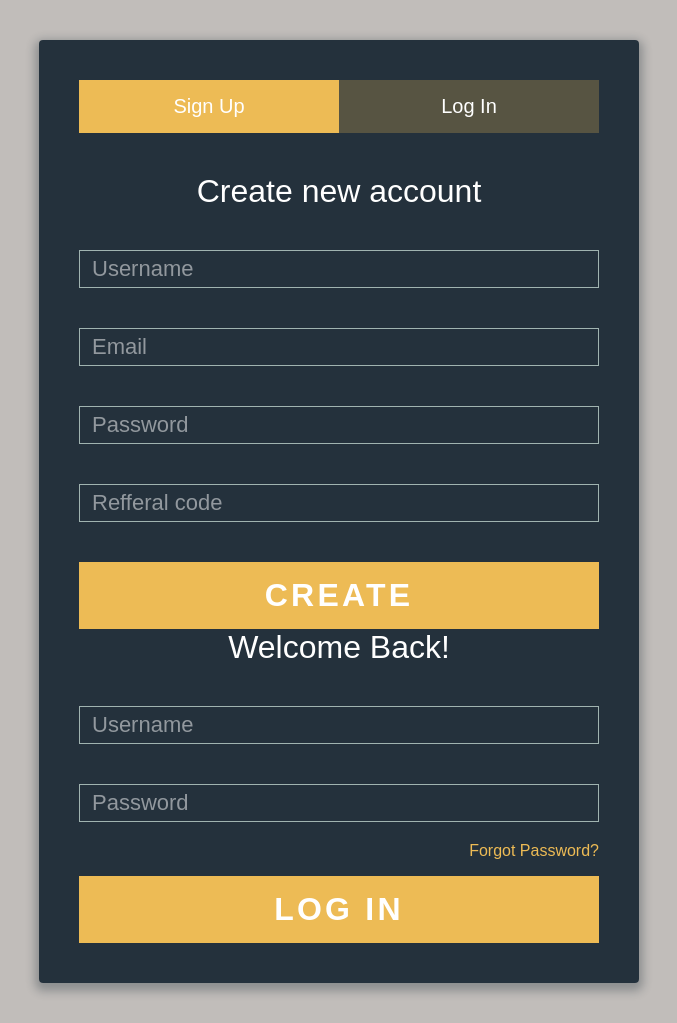
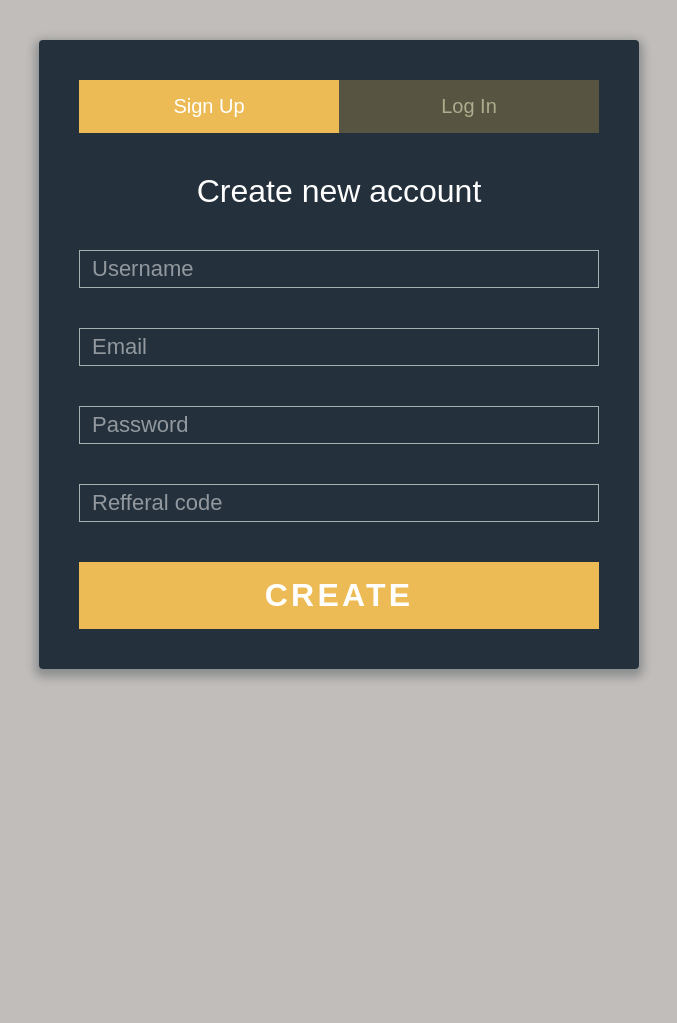
Before and after one commit to vassi26/i244, a PHP site: page /src/register.html in a window 1280 px wide. Shown: the whole page, without its empty margins (301-978 px from the left). After the commit the page ends 680 px from the top, so only its background shows below. Run offline with PHP 8.4, Linux system fonts and the light colour scheme; some libraries are stand-ins or nearby versions.

Commit message:
registration styling (3.part)

```diff
--- a/Project/assets/css/registration.css
+++ b/Project/assets/css/registration.css
@@ -29,7 +29,7 @@
 	text-decoration: none;
 	padding: 15px;
 	background: rgba(237, 187, 85, 0.25);
-	color: #ffffff;
+	color: #adad8d;
 	font-size: 20px;
 	float: left;
 	width: 50%;
@@ -75,7 +75,7 @@ label.active {
 }
 
 label.highlight {
-	color: #ffffff;
+	color: #adad8d;
 }
 input, textarea {
 	font-size:22px;
--- a/Project/src/register.html
+++ b/Project/src/register.html
@@ -38,7 +38,7 @@
 						<button type="submit" class="button button-block">Create</button>
 					</form>
 				</div>
-				<div id="login">
+				<div id="login" style="display: none;">
 					<h1>Welcome Back!</h1>
 					<form action="/" method="post">
 						<div class="field-wrap">
```
